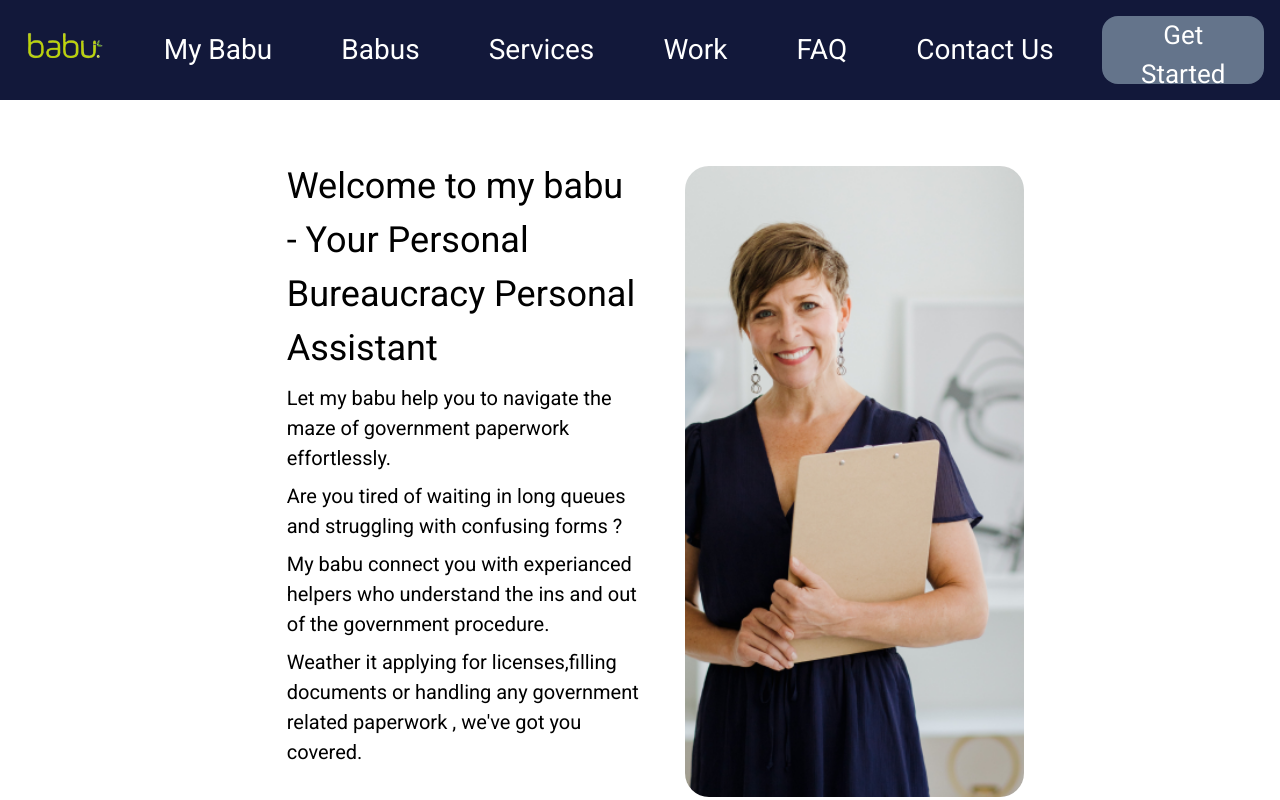
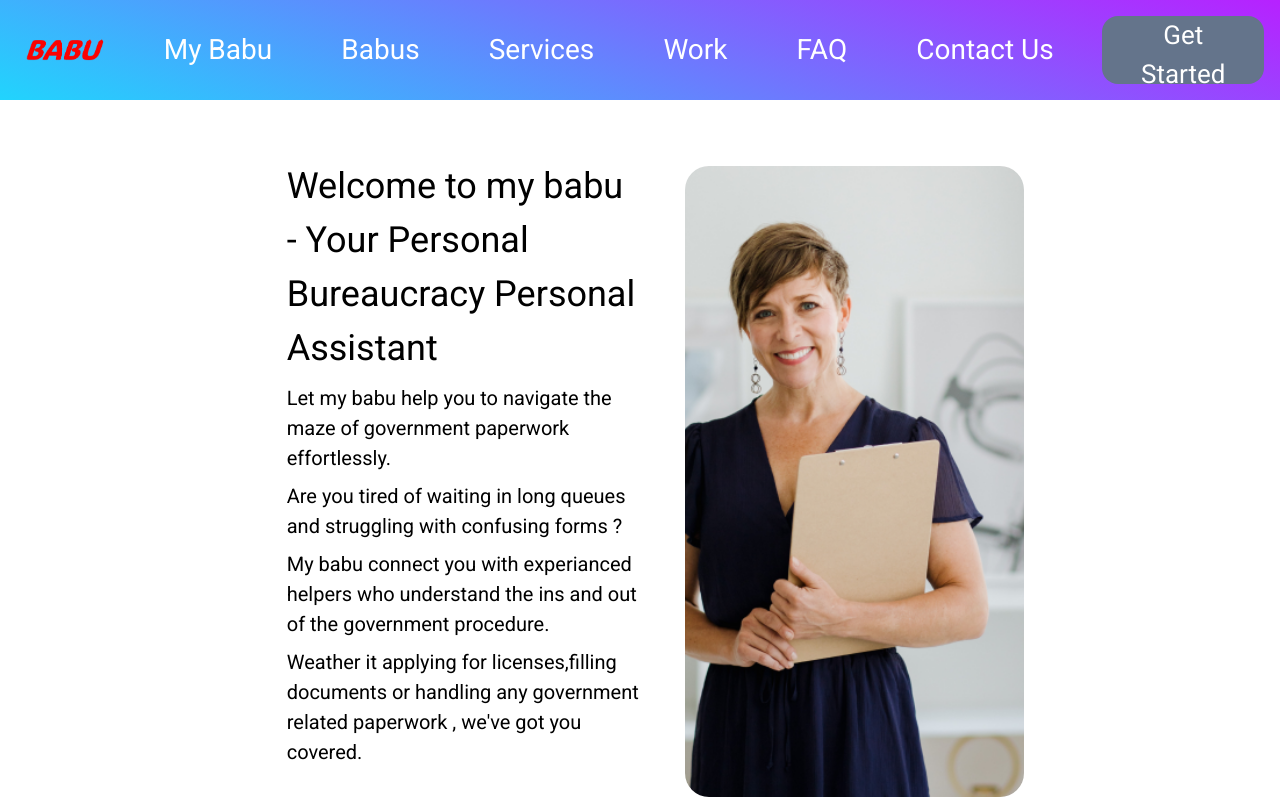
Before and after one commit to suryanshpandey61/Farmer_Site, a React (Create React App) app: page / in a window 1280 px wide. Shown: the top 800 px of the page. Built offline with nearby package versions, Linux system fonts and the light colour scheme; a web font is replaced by a local one.

Commit message:
Navbar & Logo Updation

```diff
--- a/src/App.css
+++ b/src/App.css
@@ -302,3 +302,8 @@ input[type="number"]::-webkit-inner-spin-button {
     transform: translateY(-0.1em);
   }
 }
+.navbar-bg{
+  background-color: #21D4FD;
+background-image: linear-gradient(19deg, #21D4FD 0%, #B721FF 100%);
+
+}
--- a/src/components/Navbar.jsx
+++ b/src/components/Navbar.jsx
@@ -1,6 +1,6 @@
 import React, { useState } from "react";
 import { Link } from "react-scroll";
-import babuLogo from '../assets/babuLogo.svg';
+import babuLogo from '../assets/babuLogo.png';
 
 function Navbar() {
   const [isMenuOpen, setIsMenuOpen] = useState(false);
@@ -8,9 +8,9 @@ function Navbar() {
   const toggleMenu = () => {
     setIsMenuOpen(!isMenuOpen);
   };
-
+  // bg-[#12183A]
   return (
-    <div className="text-white font-sans z-50 md:h-[100px] h-[80px] fixed bg-[#12183A] sm:p-2 md:p-3 lg:p-4 flex w-[100%] justify-evenly text-[16px] lg:text-[28px] pt-[1%]">
+    <div className="text-white font-sans z-50 md:h-[100px] h-[80px] fixed navbar-bg  sm:p-2 md:p-3 lg:p-4 flex w-[100%] justify-evenly text-[16px] lg:text-[28px] pt-[1%]">
       {/* Logo */}
       <div className="flex items-center">
         <Link to="mybabu" smooth={true} duration={500}>
```
Also changed, not shown: src/assets/babuLogo.png (added), src/assets/babuLogo.svg (deleted).
